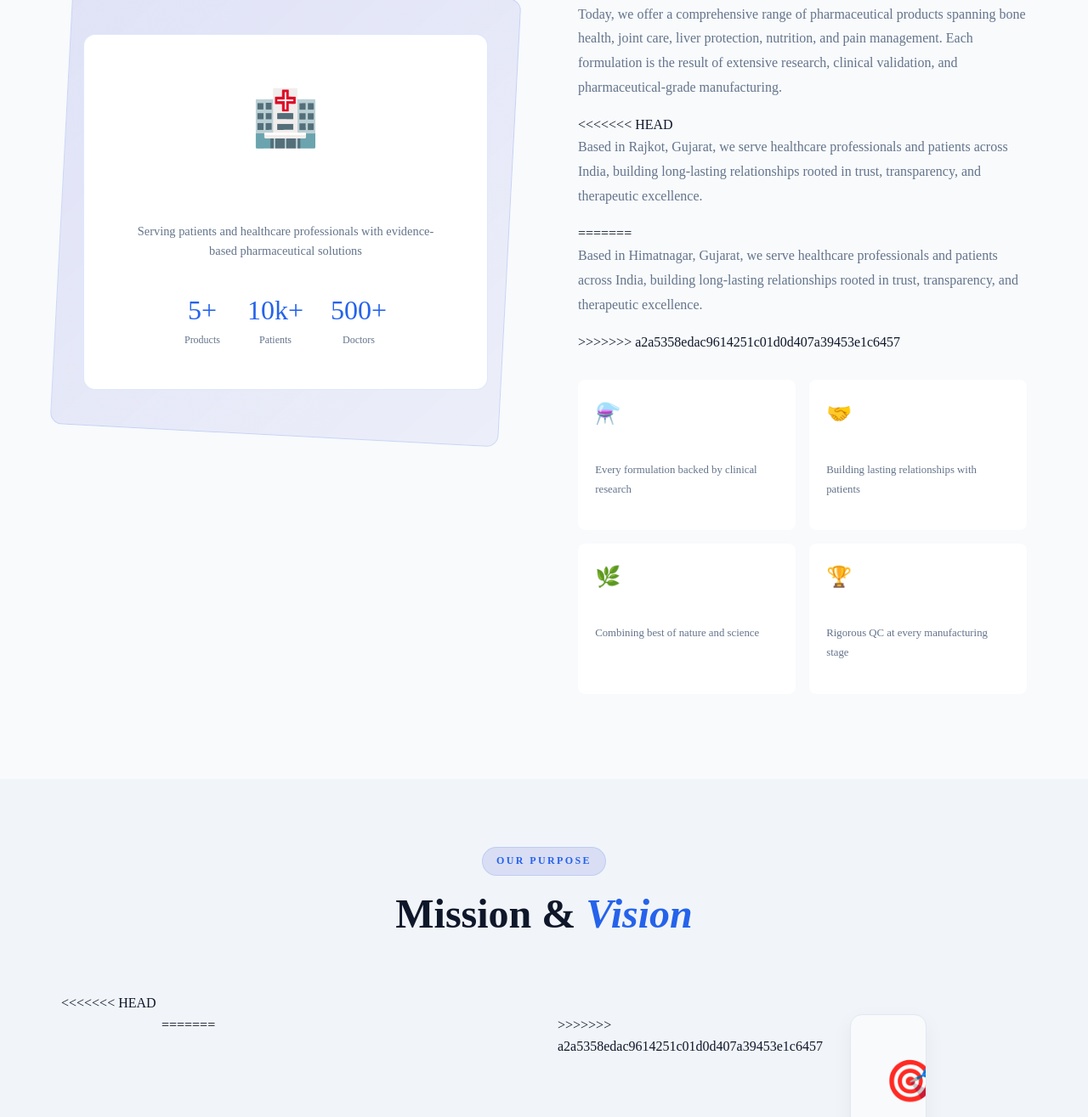
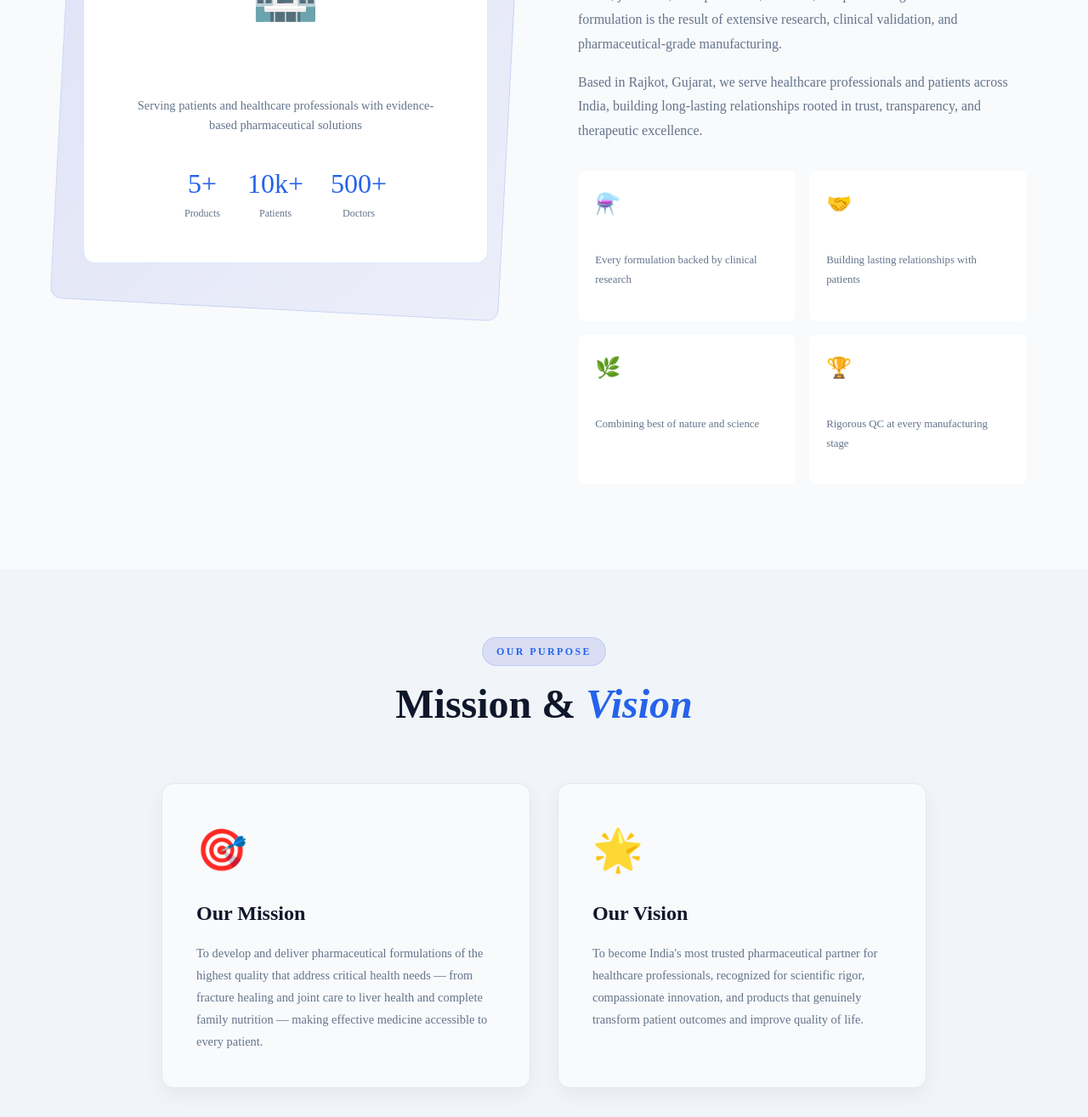
Before and after one commit to AhteshamSumra/lykenpharma, a plain HTML site: page about.html in a window 1280 px wide. Shown: the part 915-2230 px from the top of the page at 85% size. Drawn offline with Linux system fonts and the light colour scheme.

Commit message:
aboutchange

```diff
--- a/about.html
+++ b/about.html
@@ -25,11 +25,7 @@
     <button class="hamburger" id="hamburger"><span></span><span></span><span></span></button>
   </div>
 </nav>
-<<<<<<< HEAD
 <div class="about_main">
-=======
-
->>>>>>> a2a5358edac9614251c01d0d407a39453e1c6457
 <!-- Page Hero -->
 <section class="page-hero">
   <div class="breadcrumb animate-in" style="--delay:0.1s">
@@ -70,11 +66,7 @@
         <h2 class="section-title">Pharmaceutical <em>Innovation</em> with Heart</h2>
         <p>Lyken Pharma was founded on a simple yet powerful belief — that every patient deserves access to scientifically formulated, high-quality medicines that genuinely work. Our journey began over 15 years ago with a small team of passionate pharmacists and physicians determined to make a difference.</p>
         <p>Today, we offer a comprehensive range of pharmaceutical products spanning bone health, joint care, liver protection, nutrition, and pain management. Each formulation is the result of extensive research, clinical validation, and pharmaceutical-grade manufacturing.</p>
-<<<<<<< HEAD
         <p>Based in Rajkot, Gujarat, we serve healthcare professionals and patients across India, building long-lasting relationships rooted in trust, transparency, and therapeutic excellence.</p>
-=======
-        <p>Based in Himatnagar, Gujarat, we serve healthcare professionals and patients across India, building long-lasting relationships rooted in trust, transparency, and therapeutic excellence.</p>
->>>>>>> a2a5358edac9614251c01d0d407a39453e1c6457
         <div class="values-grid" style="margin-top:2rem;">
           <div class="value-card reveal" style="--delay:0.1s">
             <div class="value-icon">⚗️</div>
@@ -109,11 +101,7 @@
       <span class="section-tag">Our Purpose</span>
       <h2 class="section-title">Mission & <em>Vision</em></h2>
     </div>
-<<<<<<< HEAD
     <div style="display:grid; grid-template-columns: repeat(auto-fit, minmax(300px, 1fr)); gap:2rem; max-width:900px; margin:0 auto;">
-=======
-    <div style="display:grid; grid-template-columns:1fr 1fr; gap:2rem; max-width:900px; margin:0 auto;">
->>>>>>> a2a5358edac9614251c01d0d407a39453e1c6457
       <div class="product-card reveal-left" style="padding:2.5rem;">
         <div style="font-size:3rem; margin-bottom:1rem;">🎯</div>
         <h3 style="font-family:var(--font-serif); font-size:1.5rem; color:var(--text); margin-bottom:1rem;">Our Mission</h3>
```
Also changed, not shown: contact.html (+0 -4 lines).
